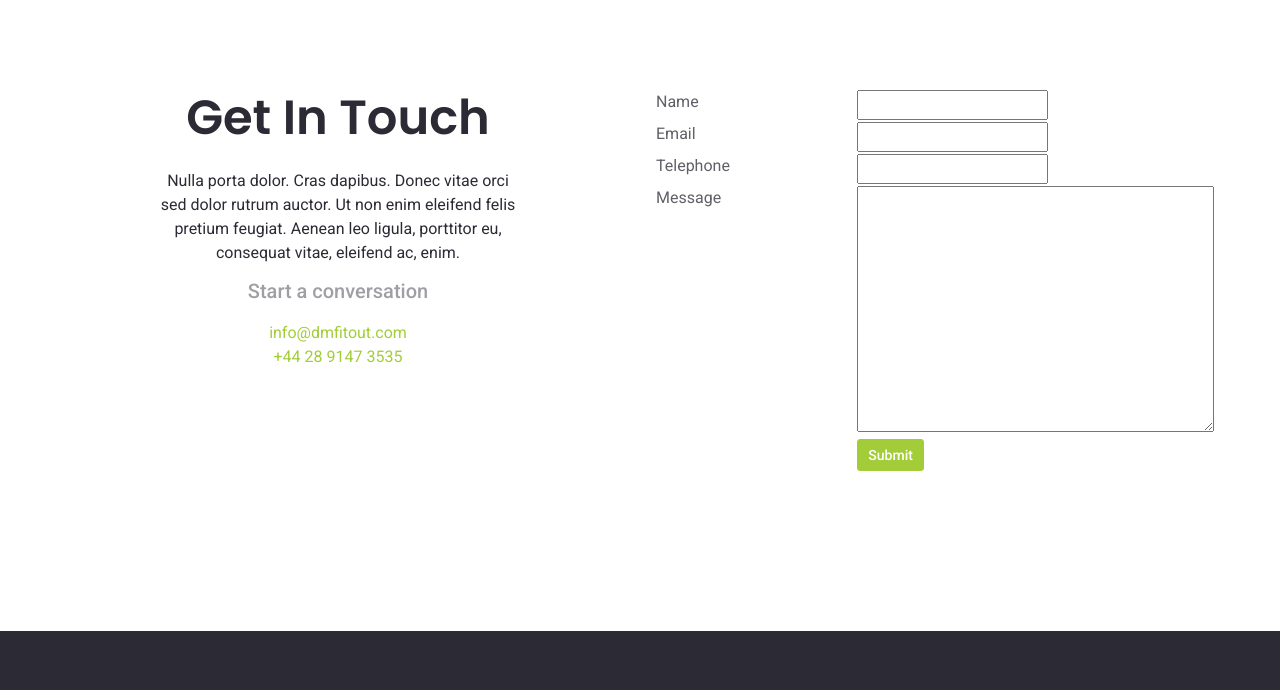
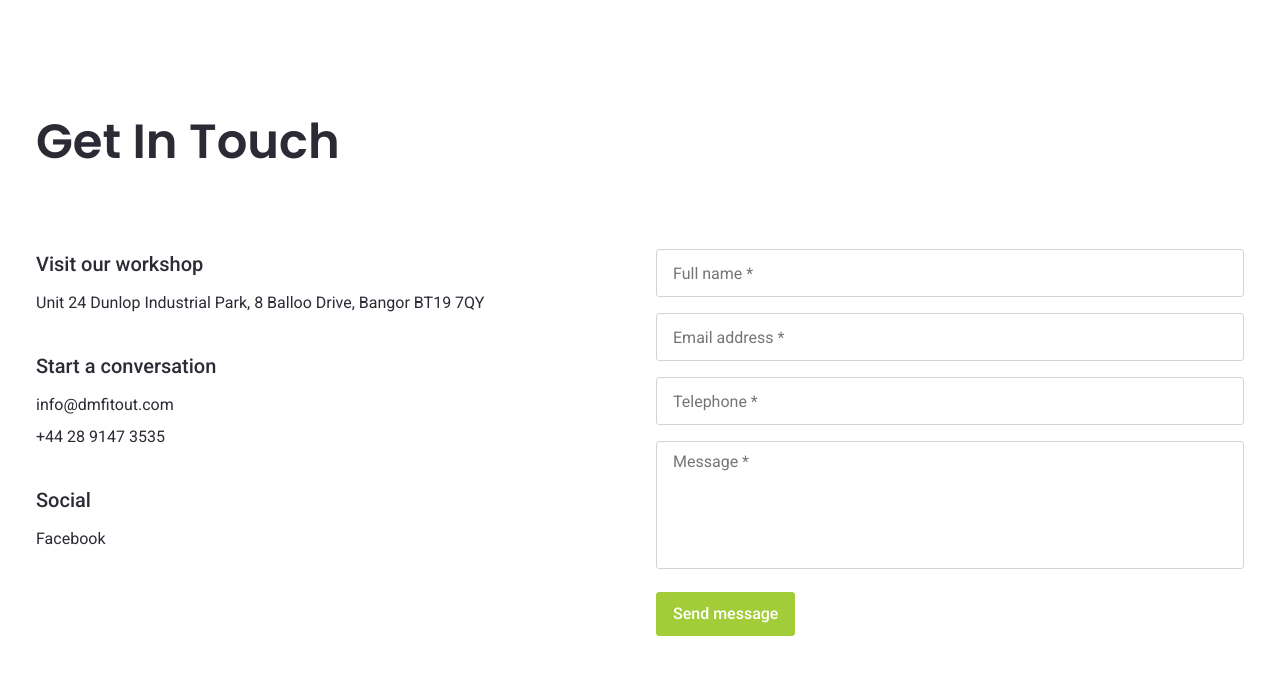
Before and after one commit to tribecreative/DMFitOut, a plain HTML site: page contact.html in a window 1280 px wide. Shown: the part 110-800 px from the top of the page. Drawn offline with Linux system fonts and the light colour scheme.

Commit message:
Changed Contact Layout
Changed layout slightly on the Contact form.

```diff
--- a/contact.html
+++ b/contact.html
@@ -85,66 +85,52 @@
   </header>
 
   <main>
-    <section id="second-screen" class="white-space-160">
+    <section class="white-space-160">
       <div class="container">
-        <div class="col-12 mt-5">
-          <div class="row">
-            <div class="col-md-6">
-                <div class="row home1-about text-center">
-                    <div class="col-12 col-md-8 offset-md-2 home1-about__info">
-                      <h1>Get In Touch</h1>
-                      <div>
-                        <p class="text-dark">
-                            Nulla porta dolor. Cras dapibus. Donec vitae orci sed dolor rutrum auctor.
-                            Ut non enim eleifend felis pretium feugiat.
-                            Aenean leo ligula, porttitor eu, consequat vitae, eleifend ac, enim.
-                        </p>
-                      </div>
-                      <div>
-                          <p class="footer-contact__heading">Start a conversation</p>
-                          <a href="index.html#">info@dmfitout.com</a>
-                          <br>
-                          <a href="index.html#">+44 28 9147 3535</a>
-                        </div>
-                    </div>
-                  </div>
+        <div class="row menu-space">
+          <div class="col-12">
+            <h1 class="section__heading">Get In Touch</h1>
+          </div>
+          <div class="col-12 col-md-6">
+            <div class="contact__left">
+              <div class="contact__item">
+                <p class="contact__heading">Visit our workshop</p>
+                <p class="contact__info">Unit 24 Dunlop Industrial Park, 8 Balloo Drive, Bangor BT19 7QY
+                </p>
+              </div>
+              <div class="contact__item">
+                <p class="contact__heading">Start a conversation</p>
+                <a href="contacts.html#" class="contact__link">info@dmfitout.com</a>
+                <a href="contacts.html#" class="contact__link">+44 28 9147 3535</a>
+              </div>
+              <div class="contact__item">
+                <p class="contact__heading">Social</p>
+                <a href="contacts.html#" class="contact__link">Facebook</a>
+              </div>
             </div>
-            <div class="col-md-6">
-                <form class="">
-                    <div class="form-group row">
-                      <label for="name" class="col-4 col-form-label">Name</label>
-                      <div class="col-8">
-                        <input id="name" name="name" type="text" class="form-control here" required="required">
-                      </div>
-                    </div>
-                    <div class="form-group row">
-                      <label for="email" class="col-4 col-form-label">Email</label>
-                      <div class="col-8">
-                        <input id="email" name="email" type="text" class="form-control here" required="required">
-                      </div>
-                    </div>
-                    <div class="form-group row">
-                      <label for="telephone" class="col-4 col-form-label">Telephone</label>
-                      <div class="col-8">
-                        <input id="telephone" name="telephone" type="text" class="form-control here">
-                      </div>
-                    </div>
-                    <div class="form-group row">
-                      <label for="textarea" class="col-4 col-form-label">Message</label>
-                      <div class="col-8">
-                        <textarea id="textarea" name="textarea" cols="40" rows="10" class="form-control"></textarea>
-                      </div>
-                    </div>
-                    <div class="form-group row">
-                      <div class="offset-4 col-8">
-                        <button name="submit" type="submit" class="button button-secondary button-small">Submit</button>
-                      </div>
-                    </div>
-                  </form>
+          </div>
+
+          <!-- Contact Form -->
+          <div class="col-12 col-md-6">
+            <div class="contact__right">
+              <div class="contact-form">
+                <div class="contact-form__input">
+                  <input type="text" placeholder="Full name *" required="required" />
+                </div>
+                <div class="contact-form__input">
+                  <input type="text" placeholder="Email address *" required="required" />
+                </div>
+                <div class="contact-form__input">
+                  <input type="text" placeholder="Telephone *" required="required" />
+                </div>
+                <div class="contact-form__input">
+                  <textarea placeholder="Message *" required="required"></textarea>
+                </div>
+                <button class="button button-primary" type="submit">Send message</button>
+              </div>
             </div>
           </div>
         </div>
-
       </div>
     </section>
   </main>
```
